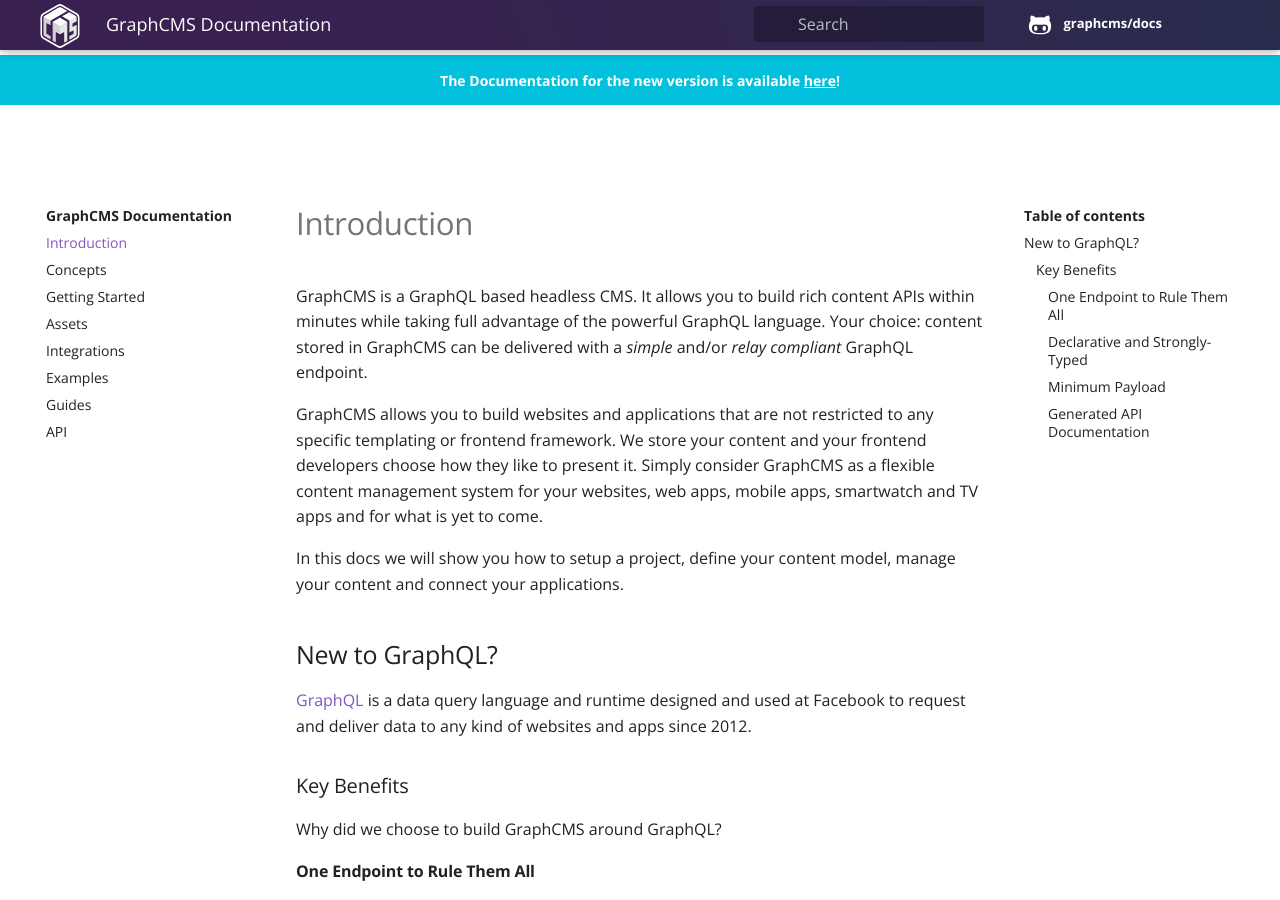
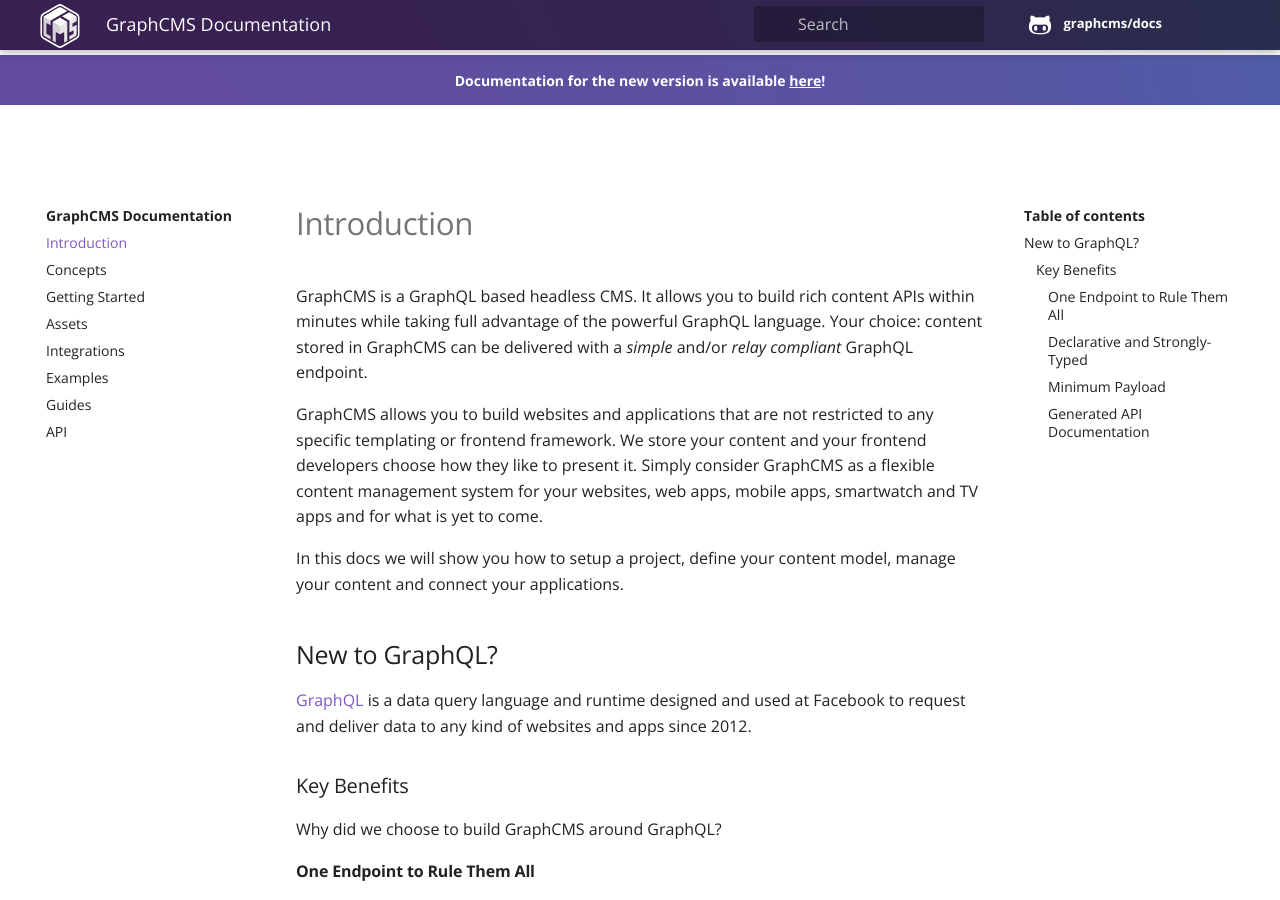
Before and after one commit to isabella232/docs-13, an MkDocs documentation site: the page built from docs/Introduction.md, in a window 1280 px wide and 900 px high. Built offline with MkDocs 1.6.1, drawn with Linux system fonts in a browser that asks for light colours; old or Windows-style settings are respelled for this version of MkDocs.

Commit message:
Update header

```diff
--- a/theme/material/base.html
+++ b/theme/material/base.html
@@ -73,10 +73,10 @@
 
   <body dir="{{ lang.t('direction') }}">
     {% endif %}
-    <div style="display: flex;width: 100%;height: 50px;padding: 15px;margin-top: 55px;align-items: center;justify-content: center;color:white;background: rgb(3, 193, 221);">
+    <div style="display: flex;width: 100%;height: 50px;padding: 15px;margin-top: 55px;align-items: center;justify-content: center;color:white;background: radial-gradient(farthest-corner at 0px 6000px,#8c258a 0%,#505ca6 100%);">
       <div style="position: relative;display: flex;">
           <p style="font-size: 14px">
-            <b>The Documentation for the new version is available <a style="font-weight: bold;text-decoration: underline" href="https://docs.graphcms.com/" target="_blank">here</a>!</b>
+            <b>Documentation for the new version is available <a style="font-weight: bold;text-decoration: underline;color:white" href="https://docs.graphcms.com/" target="_blank">here</a>!</b>
           </p>
       </div>
     </div>
```
